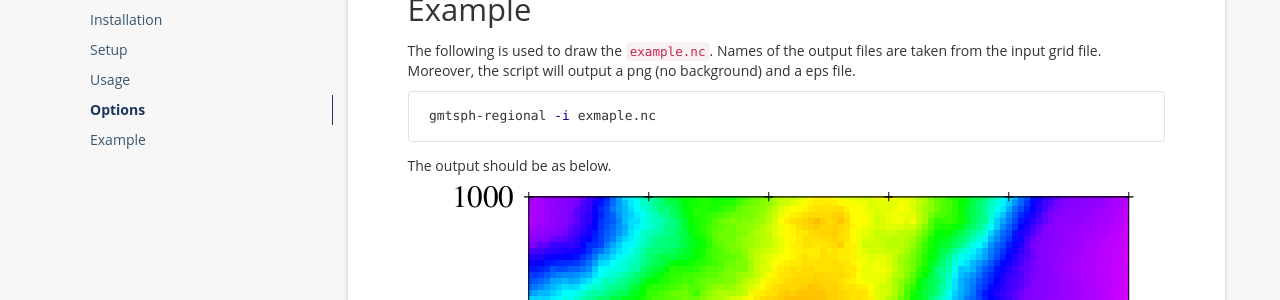
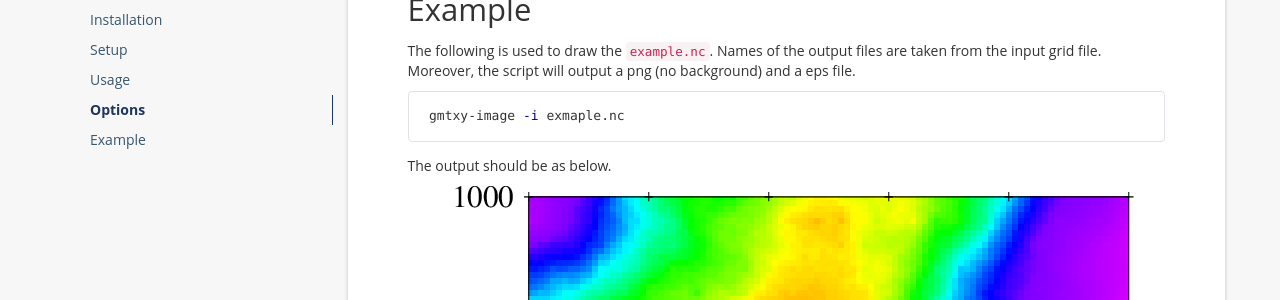
Before and after one commit to YiZhangCUG/YiZhangCUG.github.io, a Jekyll site: the page built from _posts/2018-11/2018-11-15-gmtxy-image-2D-grid-data-image-mapping-using-shell-script-and-GMT5-under-the-Cartesian-coordinates.md, in a window 1280 px wide and 900 px high, scrolled down 1354 px. Shown: the part 152-452 px from the top of the window. Built offline with Jekyll 4.4.1, drawn with Linux system fonts in a browser that asks for light colours; nearby versions of some CDN libraries; a script that is not in the unit is left out; comment, search, counter and statistics services are not loaded.

Commit message:
post blog 2018-11-15-gmtxy-image-2D-grid-data-image-mapping-using-shell-script-and-GMT5-under-the-Cartesian-coordinates.md

````diff
--- a/_posts/2018-11/2018-11-15-gmtxy-image-2D-grid-data-image-mapping-using-shell-script-and-GMT5-under-the-Cartesian-coordinates.md
+++ b/_posts/2018-11/2018-11-15-gmtxy-image-2D-grid-data-image-mapping-using-shell-script-and-GMT5-under-the-Cartesian-coordinates.md
@@ -49,7 +49,7 @@ The only argument you need to input is name of the grid file to get a glance of
 The following is used to draw the `example.nc`. Names of the output files are taken from the input grid file. Moreover, the script will output a png (no background) and a eps file.
 
 ```bash
-gmtsph-regional -i exmaple.nc
+gmtxy-image -i exmaple.nc
 ```
 
 The output should be as below.
````
Also changed, not shown: other parts of _posts/2018-11/2018-11-15-gmtxy-image-2D-grid-data-image-mapping-using-shell-script-and-GMT5-under-the-Cartesian-coordinates.md (+1 -1 lines).
